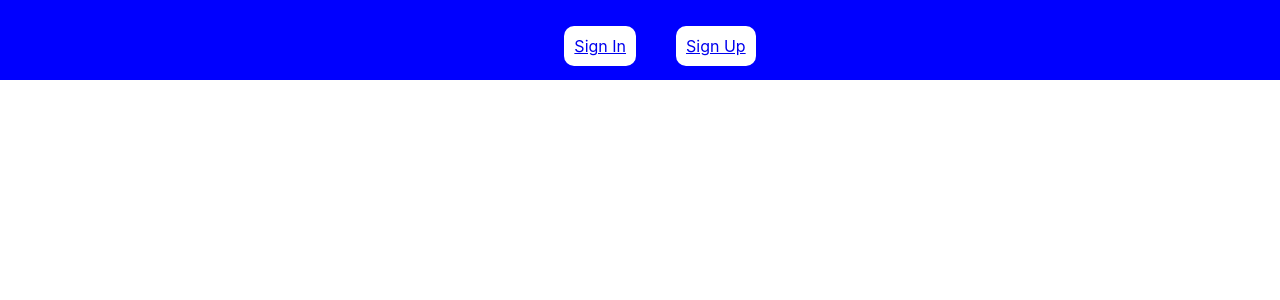
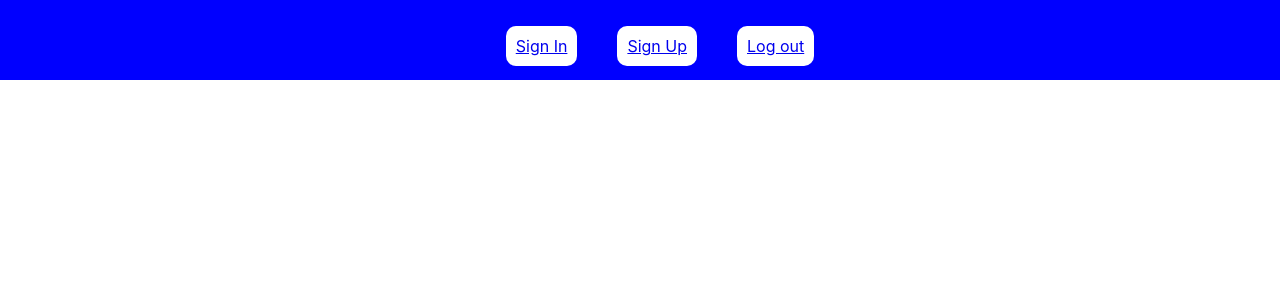
Before and after one commit to Dante03918/booking-clone-front, a React (Create React App) app: page / in a window 1280 px wide. Shown: the top 300 px of the page. Built offline with nearby package versions, Linux system fonts and the light colour scheme.

Commit message:
Add log out button

```diff
--- a/src/containers/BookingClone/BookingClone.js
+++ b/src/containers/BookingClone/BookingClone.js
@@ -10,6 +10,7 @@ const BookingClone = (props) => {
             <Navbar>
                 <NavigationItem link="/login" title="Sign In"/>
                 <NavigationItem link="/signup" title="Sign Up"/>
+                <NavigationItem link="/loggedout" title="Log out"/>
             </Navbar>
             <main className={styleClasses.Content}>
                 {props.children}
```
